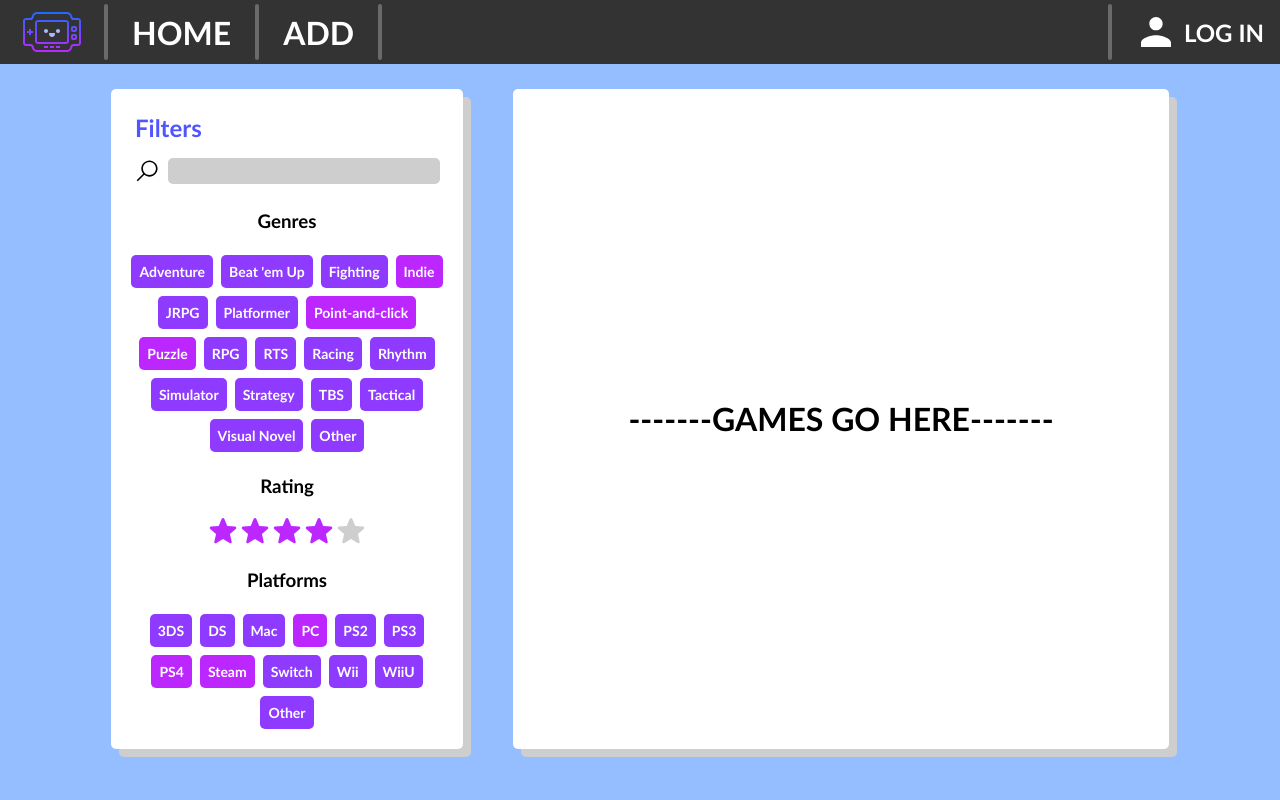
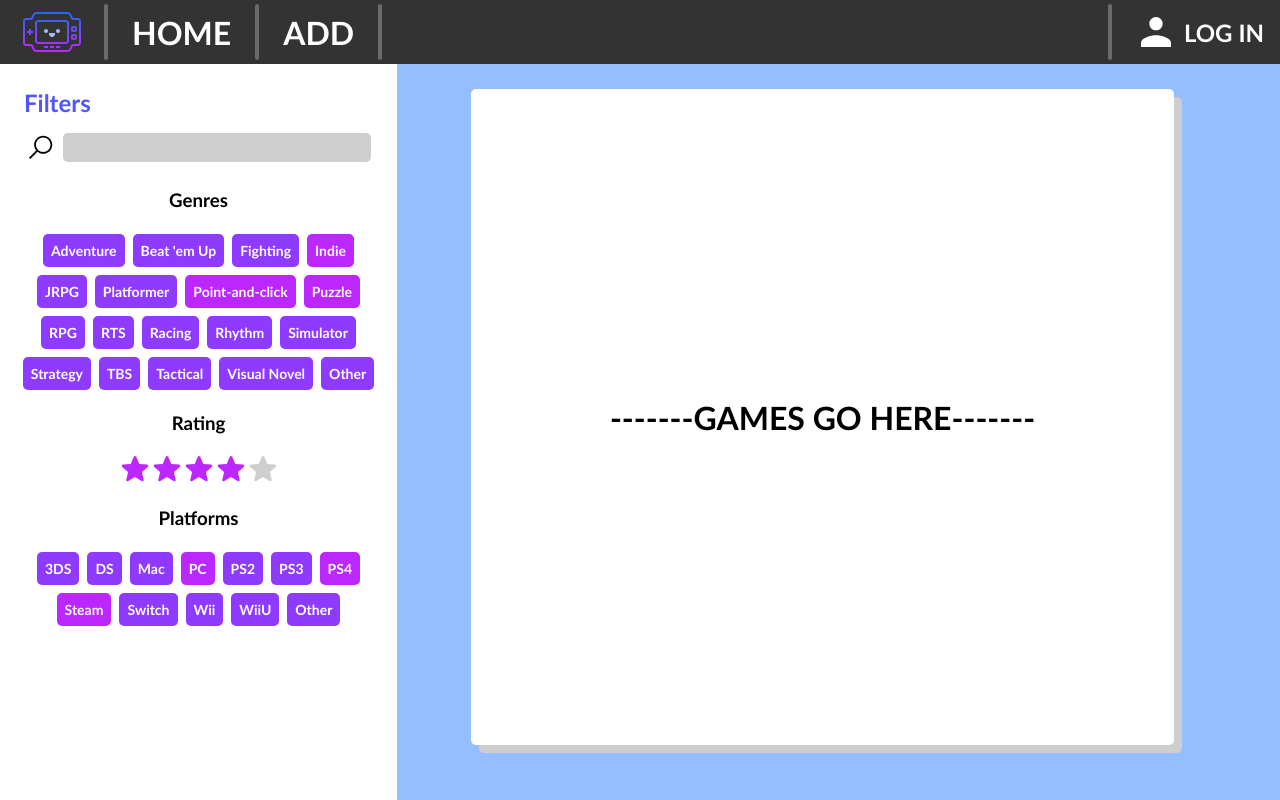
Before and after one commit to raespark/node-my-game-collection, a React app: page / in a window 1280 px wide. Built offline with nearby package versions, Linux system fonts and the light colour scheme.

Commit message:
move sidebar to be stuck to the side to make better use of the screen realestate

```diff
--- a/src/App.js
+++ b/src/App.js
@@ -8,8 +8,8 @@ function App() {
   return (
     <div className="App">
       <NavBar/>
+      <FilterSideBar/>
       <div className = 'body'>
-        <FilterSideBar/>
         <GameList/>
       </div>
     </div>
--- a/src/App.less
+++ b/src/App.less
@@ -16,6 +16,7 @@
   }
 
   .body {
+    padding-left: @sidebar-width;
     display: flex;
     flex-flow: row nowrap;
     justify-content: center;
--- a/src/Components/FilterSidebar/filtersidebar.less
+++ b/src/Components/FilterSidebar/filtersidebar.less
@@ -2,11 +2,11 @@
 
 .filter-side-bar {
   background-color: @white;
-  border-radius: 5px;
   padding: 16px;
-  width: 25%;
-  margin: 25px;
-  box-shadow: 8px 8px 0 @light-gray;
+  width: @sidebar-width;
+  height: 100vh;
+  position: fixed;
+  left: 0;
 
   .header {
     margin: 8px;
--- a/src/Components/GameList/gamelist.less
+++ b/src/Components/GameList/gamelist.less
@@ -4,7 +4,8 @@
   background-color: @white;
   border-radius: 5px;
   padding: 8px;
-  min-width: 50%;
+  min-width: 75%;
+  height: 80vh;
   margin: 25px;
   display: flex;
   align-items: center;
--- a/src/variables.less
+++ b/src/variables.less
@@ -9,3 +9,5 @@
 @gray: #6A6A6A;
 @light-gray: #CECECE;
 @white: #FFFFFF;
+
+@sidebar-width: 365px;
```
